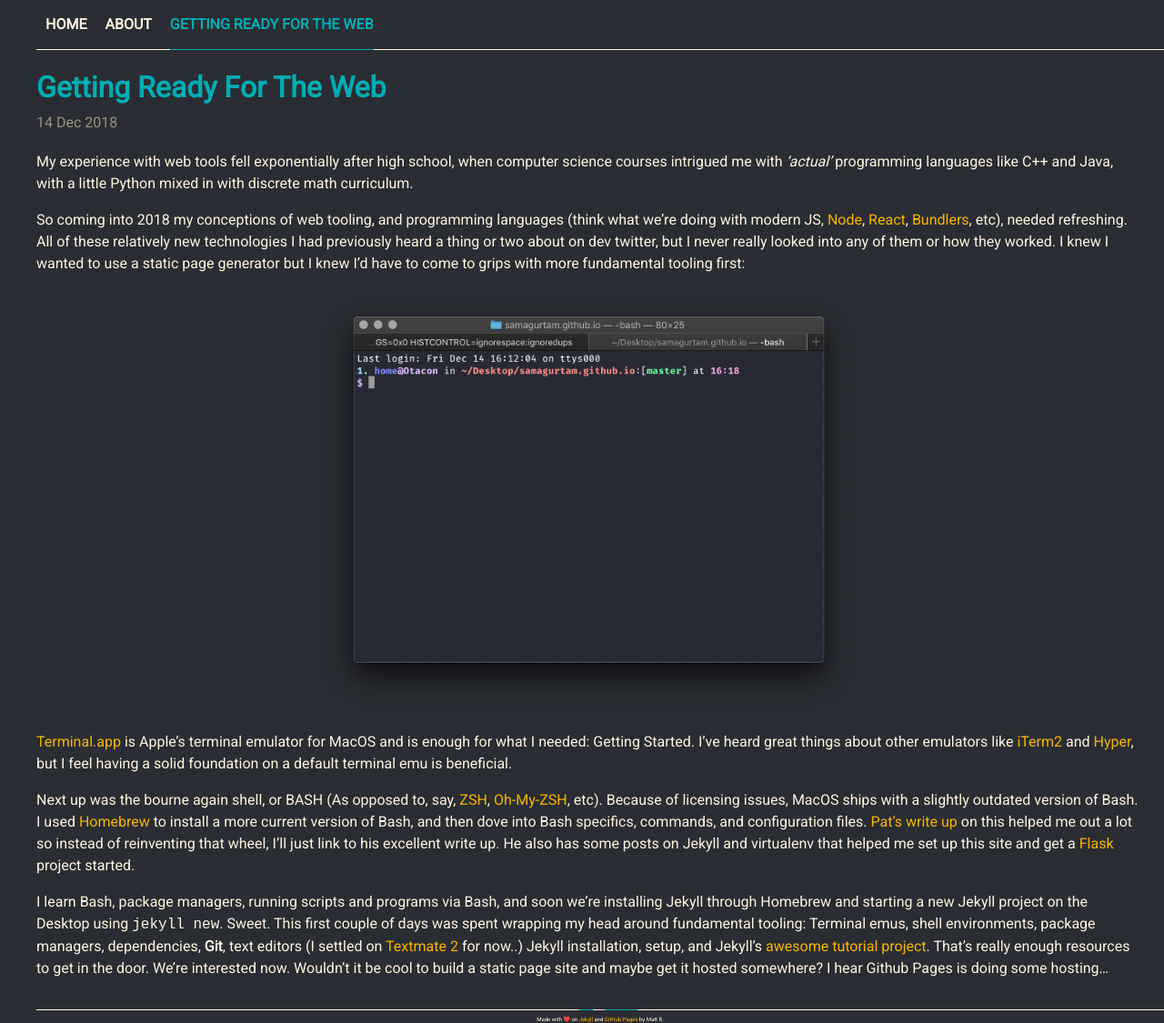
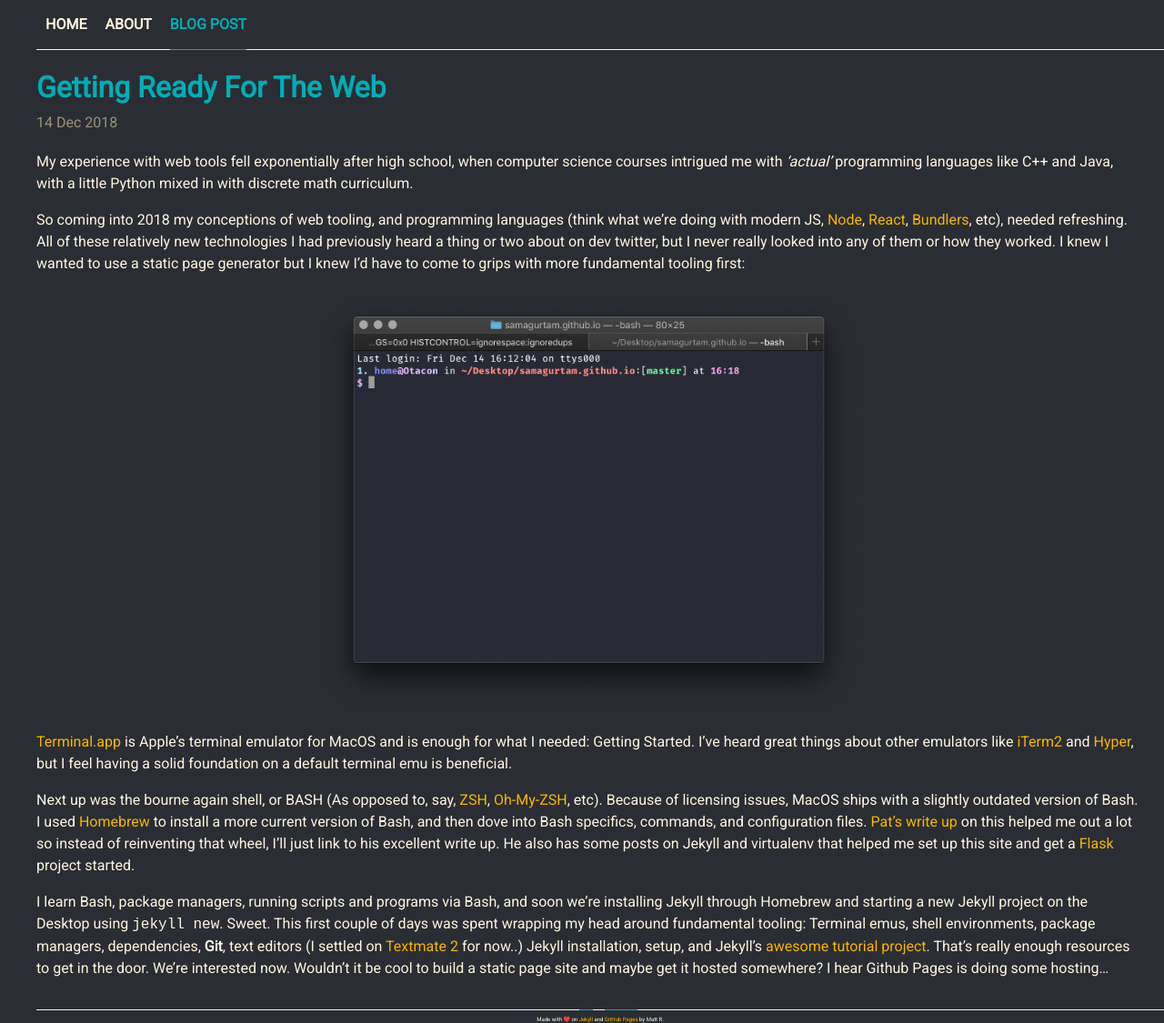
Before and after one commit to MattRugamas/mattrugamas.com, a Jekyll site: the page built from _posts/2018-12-14-Getting Ready for the Web.md, in a window 1280 px wide. Shown: the whole page at 91% size. Built offline with Jekyll 4.4.1, drawn with Linux system fonts in a browser that asks for light colours.

Commit message:
Cleaned up active tab for posts in nav

```diff
--- a/_includes/navigation.html
+++ b/_includes/navigation.html
@@ -11,7 +11,7 @@
 		</li>{% endfor %}
 		{% if page.layout == 'post' %}
 			<li>
-				<a href="#" class="current">{{ page.title }}</a>
+				<a href="/" class="current">Blog Post</a>
 			</li>
 		{% endif %}
 	</ul>
```
